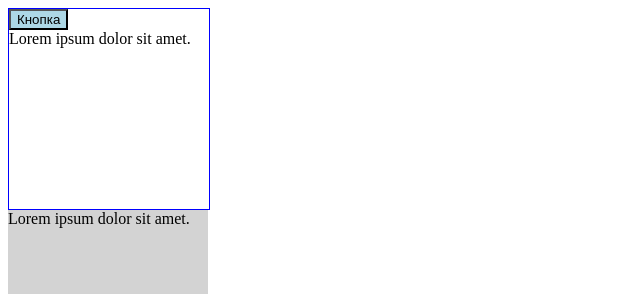
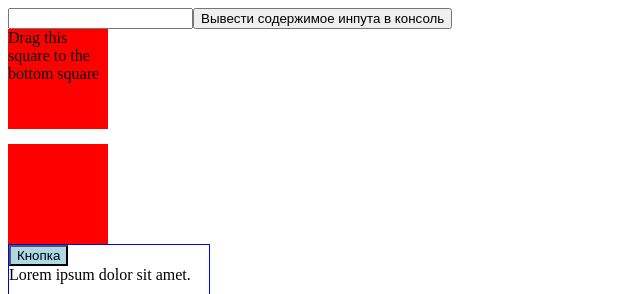
Before and after one commit to UserGitHub37/learning-typescript, a React (Create React App) app: page / in a window 1280 px wide. Shown: the top 294 px of the page, without its empty margins (0-640 px from the left). Built offline with nearby package versions, Linux system fonts and the light colour scheme; no server answers; the HTML template or start-up script is replaced by a standard one.

Commit message:
feat: create an EventsExamle element

```diff
--- a/src/App.tsx
+++ b/src/App.tsx
@@ -5,6 +5,7 @@ import { ITodo, IUser } from './types/types';
 import List from './components/List';
 import UserItem from './components/UserItem';
 import TodoItem from './components/TodoItem';
+import EventsExamle from './components/EventsExamle';
 
 const App = () => {
   const [users, setUsers] = useState<IUser[]>([]);
@@ -35,6 +36,7 @@ const App = () => {
 
   return (
     <div>
+      <EventsExamle/>
       <Card onClick={(num) => console.log('click-1', num)} variant={CardVariant.outlined} width='200px' height='200px'>
         <button style={{background: 'lightblue'}}>Кнопка</button>
         <div>Lorem ipsum dolor sit amet.</div>
--- /dev/null
+++ b/src/components/EventsExamle.tsx
@@ -0,0 +1,52 @@
+import { FC, MouseEvent, ChangeEvent, useState, DragEvent } from 'react';
+
+const EventsExamle: FC = () => {
+  const [value, setValue] = useState<string>();
+  const [isDrag, setIsDrag] = useState<boolean>(false);
+
+  const changeHandler = (e: ChangeEvent<HTMLInputElement>) => {
+    setValue(e.target.value);
+  }
+
+  const clickHandler = (e: MouseEvent<HTMLButtonElement>) => {
+    console.log(value);
+  }
+
+  const dragHandler = (e: DragEvent<HTMLDivElement>) => {
+    console.log('DRAG');
+  }
+
+  const dragWithPreventHandler = (e: DragEvent<HTMLDivElement>) => {
+    e.preventDefault();
+    setIsDrag(true);
+  }
+
+  const leaveHandler = (e: DragEvent<HTMLDivElement>) => {
+    e.preventDefault();
+    setIsDrag(false);
+  }
+
+  const dropHandler = (e: DragEvent<HTMLDivElement>) => {
+    e.preventDefault();
+    setIsDrag(false);
+    console.log('DROP');
+  }
+
+  return (
+    <div>
+      <input type="text" onChange={changeHandler} />
+      <button onClick={clickHandler}>Вывести содержимое инпута в консоль</button>
+      <div onDrag={dragHandler} draggable style={{width: 100, height: 100, background: isDrag ? 'green' :  'red'}}>
+        Drag this square to the bottom square
+      </div>
+      <div
+        onDrop={dropHandler}
+        onDragLeave={leaveHandler}
+        onDragOver={dragWithPreventHandler}
+        style={{width: 100, height: 100, background: isDrag ? 'blue' : 'red', marginTop: 15}}>
+      </div>
+    </div>
+  );
+};
+
+export default EventsExamle;
```
Also changed, not shown: 1 other file (tests, documents, lock files or other folders).
